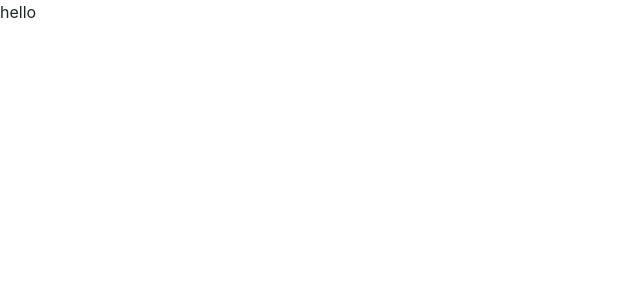
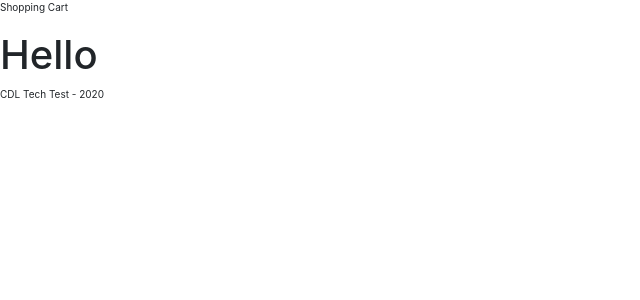
Before and after one commit to Michael-Hutchinson/checkout-system, a React (Create React App) app: page / in a window 1280 px wide. Shown: the top 300 px of the page, without its empty margins (0-640 px from the left). Built offline with nearby package versions, Linux system fonts and the light colour scheme.

Commit message:
Create header & footer components

```diff
--- a/src/App.js
+++ b/src/App.js
@@ -1,9 +1,18 @@
 import React from 'react';
+
+//includes
+import './assets/css/default.min.css';
+
+//components
+import Header from './components/header/header';
+import Footer from './components/footer/footer';
 
 function App() {
   return (
     <div>
-      hello
+      <Header />
+      <h1>Hello</h1>
+      <Footer />
     </div>
   );
 }
--- /dev/null
+++ b/src/components/footer/footer.js
@@ -0,0 +1,11 @@
+import React from 'react';
+
+function Footer() {
+  return (
+    <footer>
+        <p>CDL Tech Test - 2020</p>
+    </footer>
+  );
+}
+
+export default Footer;
--- /dev/null
+++ b/src/components/header/header.js
@@ -0,0 +1,11 @@
+import React from 'react';
+
+function Header() {
+  return (
+    <header>
+      <p>Shopping Cart</p>
+    </header>
+  );
+}
+
+export default Header;
```
